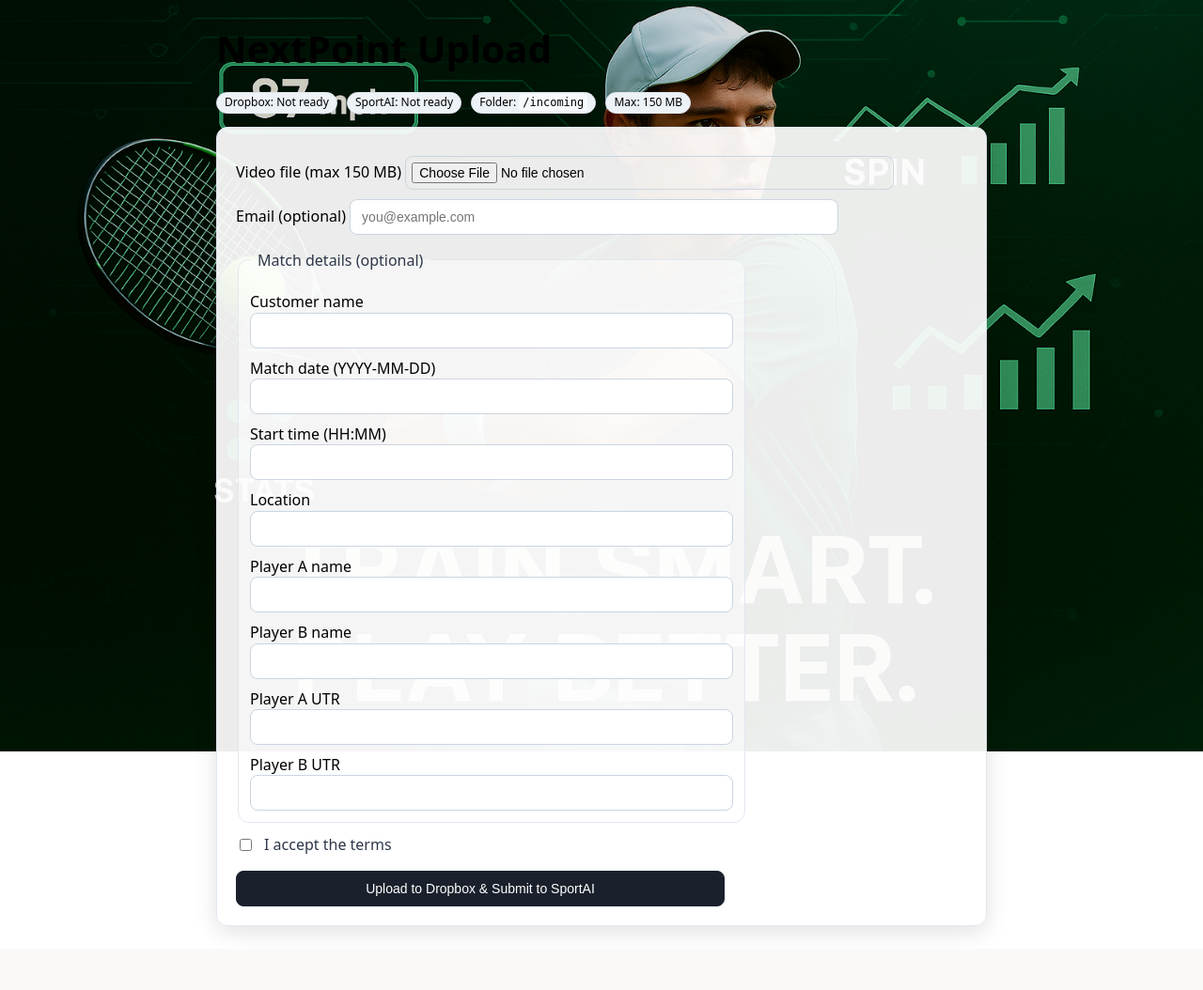
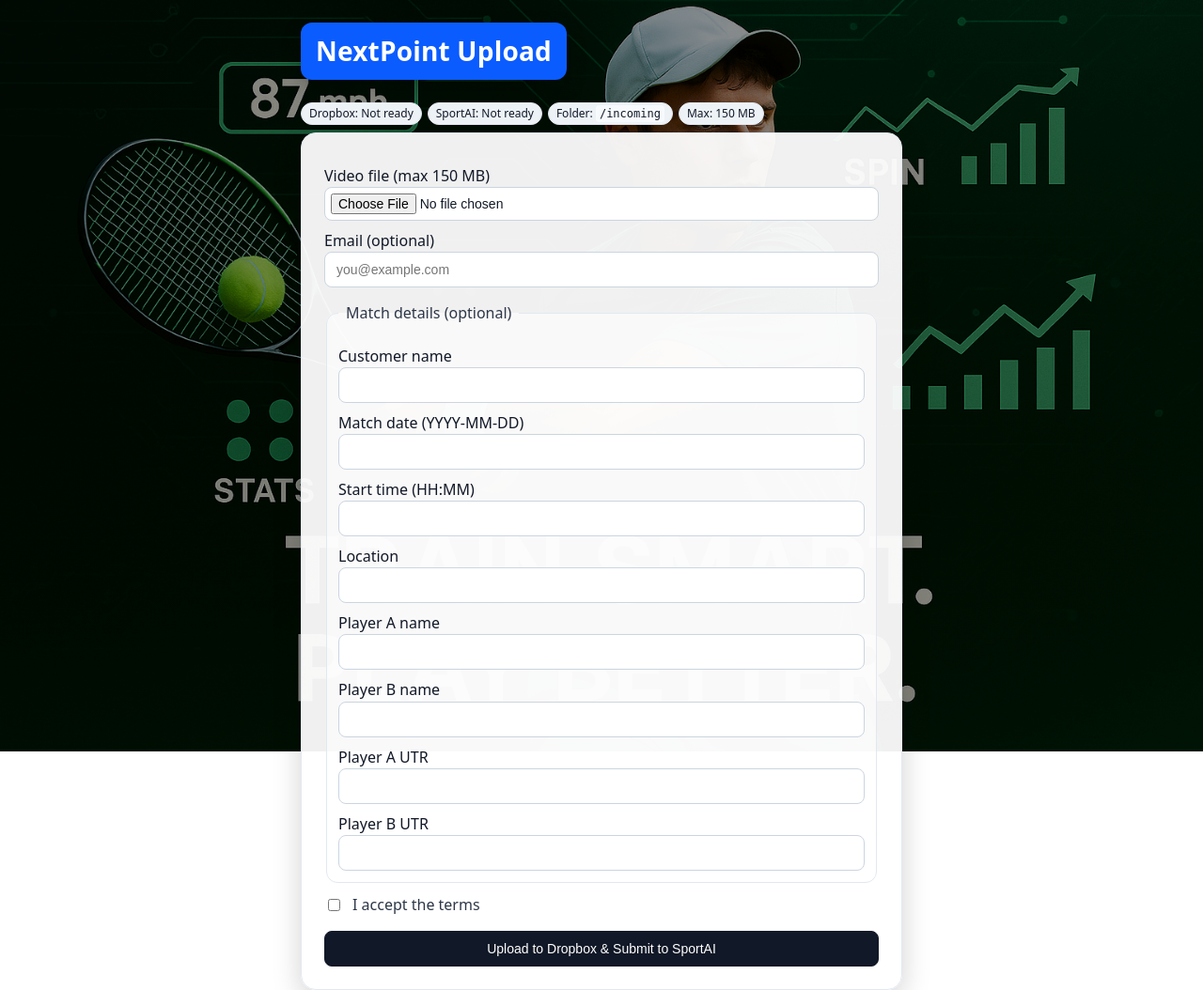
Before and after one commit to NxtPoint/webhook-server, a Flask app: page /upload/ in a window 1280 px wide. Shown: the whole page at 94% size. Before the commit the page ends 991 px from the top, so only its background shows below. Run offline with Flask 3, Linux system fonts and the light colour scheme; some libraries are stand-ins or nearby versions.

Commit message:
UI: restore upload page + background image

```diff
--- a/templates/upload.html
+++ b/templates/upload.html
@@ -6,91 +6,138 @@
   <meta name="viewport" content="width=device-width, initial-scale=1"/>
 
   <style>
-    /* ===== Background hero image (served by the UI blueprint's static) ===== */
+    /* ===== Background image + soft overlay ===== */
     body::before{
       content:"";
-      position:fixed;
-      inset:0;
+      position:fixed; inset:0;
       background:
+        linear-gradient(to bottom, rgba(0,0,0,.45), rgba(0,0,0,.45)),
         url("{{ url_for('ui.static', filename='upload/background-clean-male-serve.jpg') }}")
         center / cover no-repeat;
       z-index:-1;
-      filter: brightness(0.85);
     }
 
-    /* ===== Page styles ===== */
+    /* ===== Layout & theme ===== */
     :root{
-      --card-bg: rgba(255,255,255,0.92);
+      --card-bg: rgba(255,255,255,.94);
       --border: #e2e8f0;
       --muted: #4a5568;
       --pill-bg: #edf2f7;
       --pill-border: #e2e8f0;
+      --brand: #0b5cff;
+      --brand-text: #fff;
+      --maxw: 960px;
+      --safe-top: env(safe-area-inset-top, 0px);
+      --safe-side: env(safe-area-inset-left, 0px);
     }
     *{box-sizing:border-box}
+    html,body{height:100%}
     body{
-      margin:24px;
+      margin:0;
+      padding: clamp(16px, 2vw, 24px);
+      padding-top: calc(var(--safe-top) + 24px);
       font-family: system-ui,-apple-system,Segoe UI,Roboto,Helvetica,Arial,sans-serif;
-      line-height:1.4;
+      color:#111827;
+      line-height:1.45;
     }
-    h1{margin:0 0 16px 0; font-size:40px; letter-spacing:.2px}
+    .wrap{
+      max-width: var(--maxw);
+      margin: 0 auto;
+    }
+
+    /* ===== Brand bar ===== */
+    .brand{
+      display:inline-block;
+      background: var(--brand);
+      color: var(--brand-text);
+      padding: 10px 16px;
+      border-radius: 12px;
+      box-shadow: 0 8px 20px rgba(0,0,0,.25);
+      font-weight: 800;
+      font-size: 28px;
+      letter-spacing:.2px;
+      margin: 0 0 16px 0;            /* keep it clearly inside the frame */
+    }
+
+    /* Status pills */
     .row{margin:8px 0}
+    .pills{
+      display:flex; flex-wrap:wrap; gap:6px;
+    }
     .pill{
-      display:inline-block;
       background:var(--pill-bg);
       border:1px solid var(--pill-border);
       border-radius:12px;
       padding:2px 8px;
-      margin:0 6px 6px 0;
       font-size:12px;
     }
-    .container{
-      max-width:820px;
-      margin:0 auto;
+    code{background:#f7fafc; padding:2px 4px; border-radius:4px}
+
+    /* Card */
+    .card{
+      margin-top: 8px;
+      background:var(--card-bg);
+      padding: clamp(16px, 2.5vw, 24px);
+      border:1px solid var(--border);
+      border-radius:16px;
+      box-shadow:0 10px 30px rgba(0,0,0,.18);
+      max-width: 640px;
     }
-    .card{
-      background:var(--card-bg);
-      padding:20px;
-      border:1px solid var(--border);
-      border-radius:12px;
-      box-shadow:0 6px 24px rgba(0,0,0,.12);
-    }
+
+    /* Form controls */
     label{display:block; margin-top:10px}
     input,button{
       width:100%;
-      max-width:520px;
       padding:10px 12px;
       border:1px solid #cbd5e0;
       border-radius:8px;
       font-size:14px;
+      background:#fff;
     }
     input[type="file"]{padding:6px}
+
     fieldset{
       border:1px solid var(--border);
       border-radius:12px;
       padding:12px;
       margin-top:16px;
-      max-width:540px;
-      background:rgba(255,255,255,0.5);
+      background:rgba(255,255,255,.6);
     }
     legend{padding:0 8px; color:#2d3748}
-    .terms{
-      display:flex; align-items:center; gap:10px; margin-top:12px; color:#2d3748;
-    }
-    .terms input{width:auto; max-width:none}
+
+    .terms{display:flex; align-items:center; gap:10px; margin-top:12px; color:#2d3748}
+    .terms input{width:auto}
+
     button{
       margin-top:16px;
       cursor:pointer;
-      background:#1a202c; color:#fff; border-color:#1a202c;
+      background:#111827; color:#fff; border-color:#111827;
+      transition: filter .15s ease-in-out, transform .03s ease-in-out;
     }
-    button:hover{filter:brightness(1.05)}
-    code{background:#f7fafc; padding:2px 4px; border-radius:4px}
+    button:hover{filter:brightness(1.08)}
+    button:active{transform: translateY(1px)}
+
+    /* Center the form column while letting brand/pills breathe on wide screens */
+    .grid{
+      display:grid;
+      grid-template-columns: 1fr minmax(0, 640px) 1fr;
+      gap: 24px;
+      align-items:start;
+    }
+    .col{grid-column: 2}
+    @media (max-width: 860px){
+      .grid{grid-template-columns: 1fr}
+      .col{grid-column: 1}
+    }
   </style>
 </head>
 <body>
-  <div class="container">
-    <h1>NextPoint Upload</h1>
+  <div class="wrap">
+    <div class="grid">
+      <div class="col">
+        <div class="brand">NextPoint Upload</div>
 
-    <div class="row">
+        <div class="row pills">
           <span class="pill">Dropbox: {{ 'Ready' if dropbox_ready else 'Not ready' }}</span>
           <span class="pill">SportAI: {{ 'Ready' if sportai_ready else 'Not ready' }}</span>
           <span class="pill">Folder: <code>{{ target_folder }}</code></span>
@@ -128,5 +175,7 @@
           </form>
         </div>
       </div>
+    </div>
+  </div>
 </body>
 </html>
```
Lines whose indentation alone changed are shown as unchanged.
